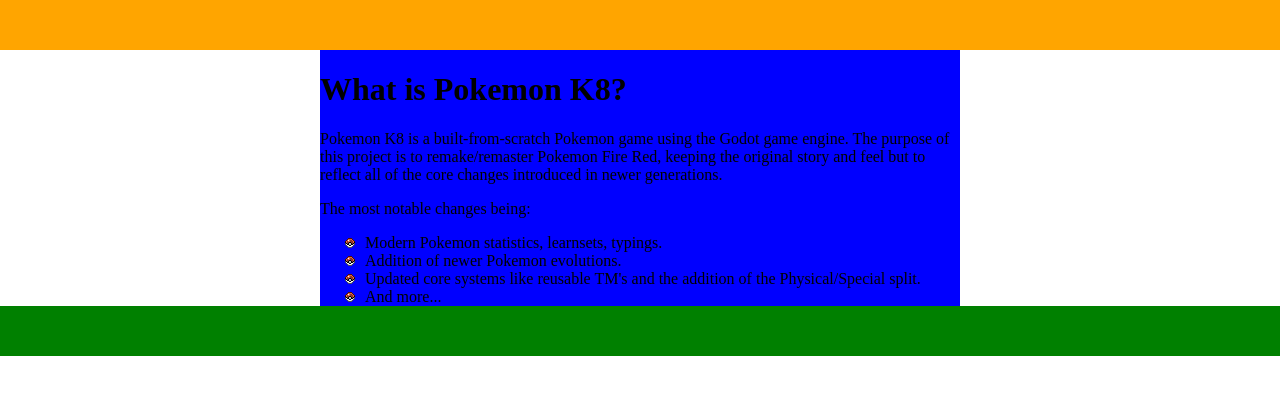
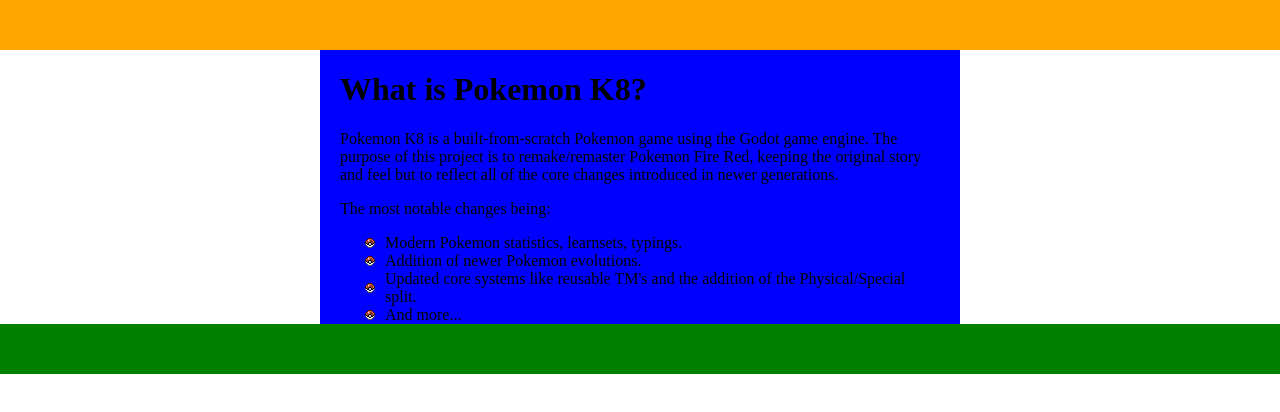
Before and after one commit to mikeStr8s/pokemonk8, a React (Vite) app: page / in a window 1280 px wide. Shown: the top 412 px of the page. Built offline with nearby package versions, Linux system fonts and the light colour scheme.

Commit message:
added padding to main content

```diff
--- a/src/App.css
+++ b/src/App.css
@@ -33,7 +33,10 @@
     grid-area: main;
     background-color: blue;
 
+    box-sizing: border-box;
     width: 100%;
+    padding-left: 20px;
+    padding-right: 20px;
 }
 
 .footer {
```
